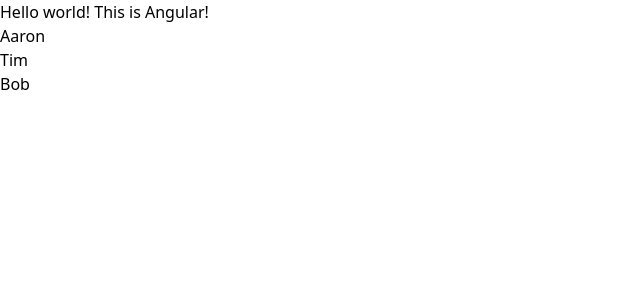
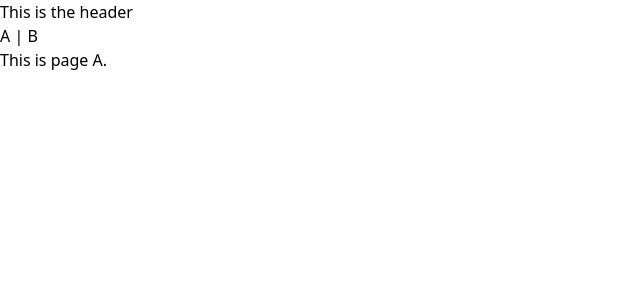
Before and after one commit to ethanyeungDev/AngularVue-Codealong-Day2, an Angular app: page /page-a in a window 1280 px wide. Before the commit this address led to /. Shown: the top 300 px of the page, without its empty margins (0-640 px from the left). Built offline with nearby package versions, Linux system fonts and the light colour scheme.

Commit message:
setup example 9

```diff
--- /dev/null
+++ b/src/app/app.page-a.ts
@@ -0,0 +1,5 @@
+import { Component } from '@angular/core';
+@Component({
+    template: `This is page A.`
+})
+export class PageAComponent { }
--- /dev/null
+++ b/src/app/app.page-b.ts
@@ -0,0 +1,5 @@
+import { Component } from '@angular/core';
+@Component({
+    template: `This is another page.`
+})
+export class PageBComponent { }
--- /dev/null
+++ b/src/app/app.page-default.ts
@@ -0,0 +1,5 @@
+import { Component } from '@angular/core';
+@Component({
+    template: `This page does not exist.`
+})
+export class PageDefault { }
--- a/src/app/app.routes.ts
+++ b/src/app/app.routes.ts
@@ -1,3 +1,11 @@
 import { Routes } from '@angular/router';
+import { PageAComponent } from './app.page-a';
+import { PageBComponent } from './app.page-b';
+import { PageDefault } from './app.page-default';
 
-export const routes: Routes = [];
+export const routes: Routes = [
+    { path: 'page-a', component: PageAComponent },
+    { path: 'page-b', component: PageBComponent },
+    { path: '', redirectTo: '/page-a', pathMatch: 'full' },
+    { path: '**', component: PageDefault }
+];
--- a/src/app/app.ts
+++ b/src/app/app.ts
@@ -1,25 +1,16 @@
-import { Component, Inject } from '@angular/core';
-import { CommonModule } from '@angular/common';
-import { MyDataService } from './myDataService';
+import { Component } from '@angular/core';
+import { RouterOutlet } from '@angular/router';
 
 @Component({
     selector: 'app-root',
     standalone: true,
-    imports: [CommonModule],
-
-    // 'providers' allows you to create and pass an instance
-    // of the class to the constructor header.
-    providers: [MyDataService],
-    template: `<h1>Hello world!  {{title}}</h1>
-               <ul><li *ngFor="let name of names">{{name}}</li></ul>`
+    imports: [RouterOutlet],
+    template:
+      `<h1>This is the header</h1>
+      <nav>
+        <a href="/page-a"> A </a> | <a href="/page-b"> B </a>
+      </nav>
+      <!-- Where router should display a view -->
+      <router-outlet></router-outlet>`
 })
-export class App {
-    public title = 'This is Angular!';
-    names: Array<any>;
-
-    // Create instance of 'MyDataService' right in the constructor header.
-    constructor(@Inject(MyDataService) myDataService: MyDataService) {
-        // Use service to call getNames() method.
-        this.names = myDataService.getNames();
-    }
-}
+export class App { }
```
